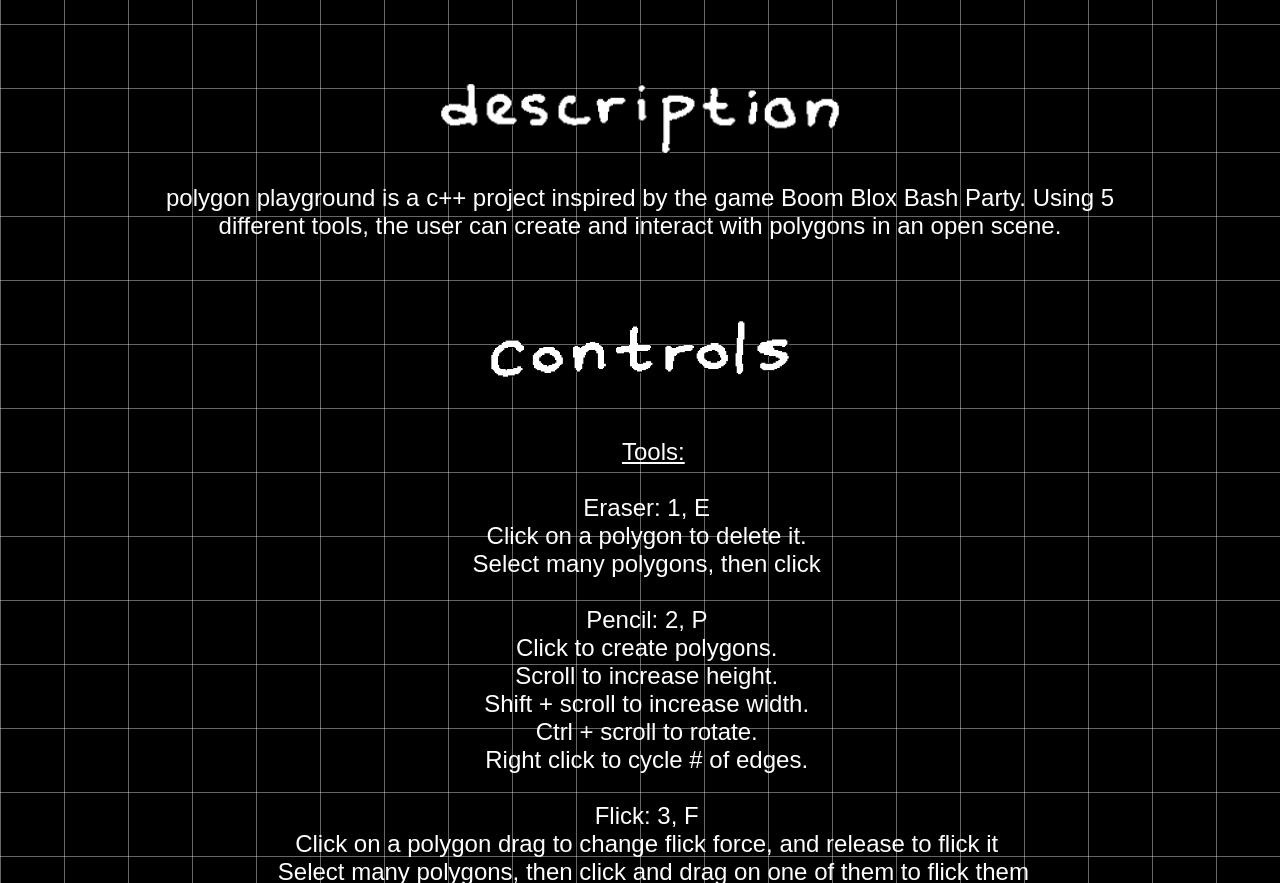
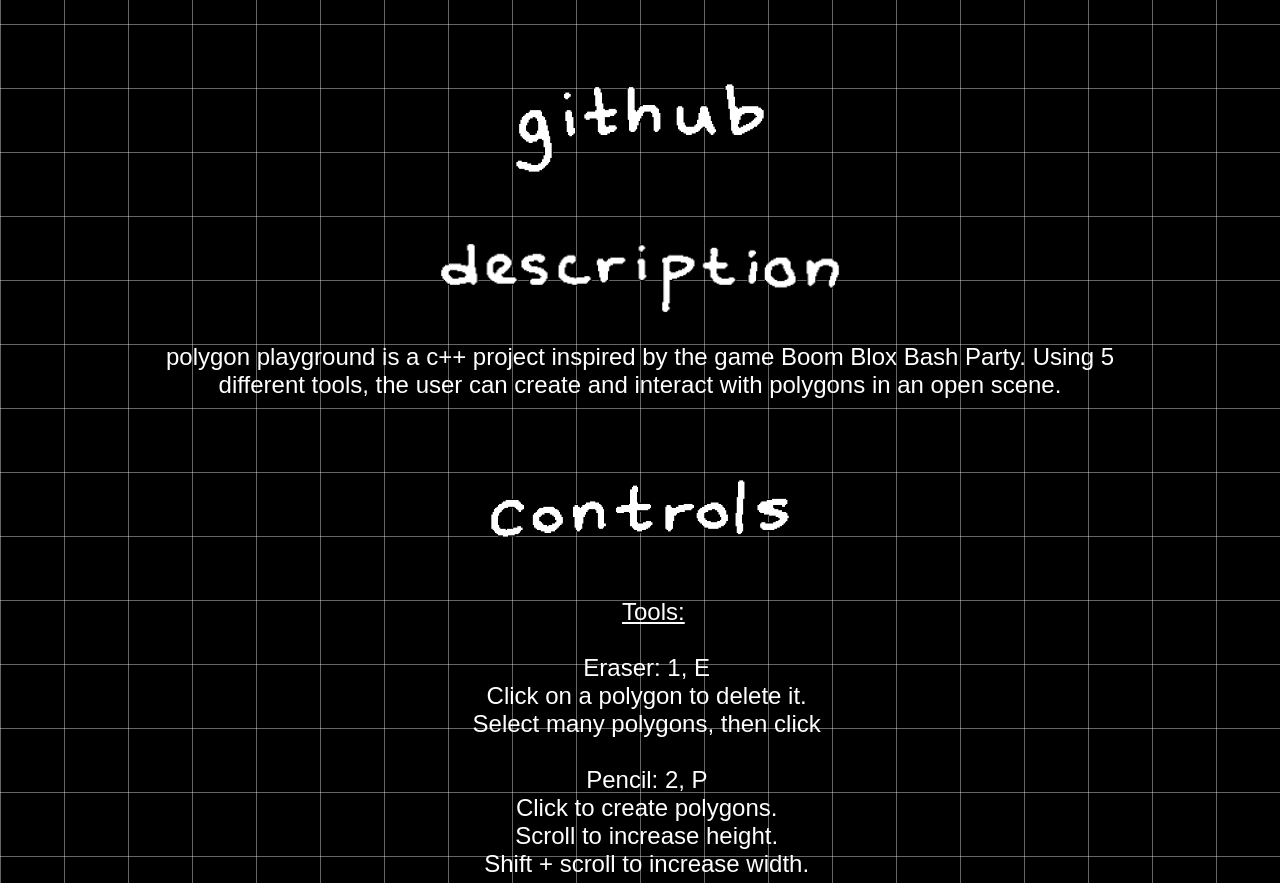
Before and after one commit to hannaharmon/polygon-playground, a plain HTML site: page docs/index.html in a window 1280 px wide. Shown: the part 872-1755 px from the top of the page. Drawn offline with Linux system fonts and the light colour scheme; a web font is replaced by a local one.

Commit message:
Add: github link

```diff
--- a/docs/index.html
+++ b/docs/index.html
@@ -21,6 +21,10 @@
     html {
       cursor: url('grab.png') 16 16, auto;
     }
+    a {
+      cursor: url('grab.png') 16 16, auto;
+    }
+
     .container {
       max-width: 1000px;
       margin: auto;
@@ -59,6 +63,14 @@
     p {
         margin-bottom: 5rem;
     }
+    .github-link {
+      transition: transform 0.3s ease;
+    }
+
+    .github-link:hover {
+      transform: scale(1.1);
+    }
+
   </style>
 </head>
 <body>
@@ -70,6 +82,12 @@
           frameborder="0"
           allowfullscreen>
         </iframe>
+    </div>
+    <div class="github-link" style="text-align: center; margin-top: 4rem; margin-bottom:4rem;">
+      <a href="https://github.com/hannaharmon/polygon-playground" target="_blank">
+        <img src="github.png" alt="GitHub" style="width: 250px;" />
+
+      </a>
     </div>
     <img src="description.png" alt="description" class="description-header" />
     <p>
@@ -129,5 +147,6 @@
       <li>GLM</li>
     </ul>
   </div>
+
 </body>
 </html>
```
Also changed, not shown: docs/github.png (added).
